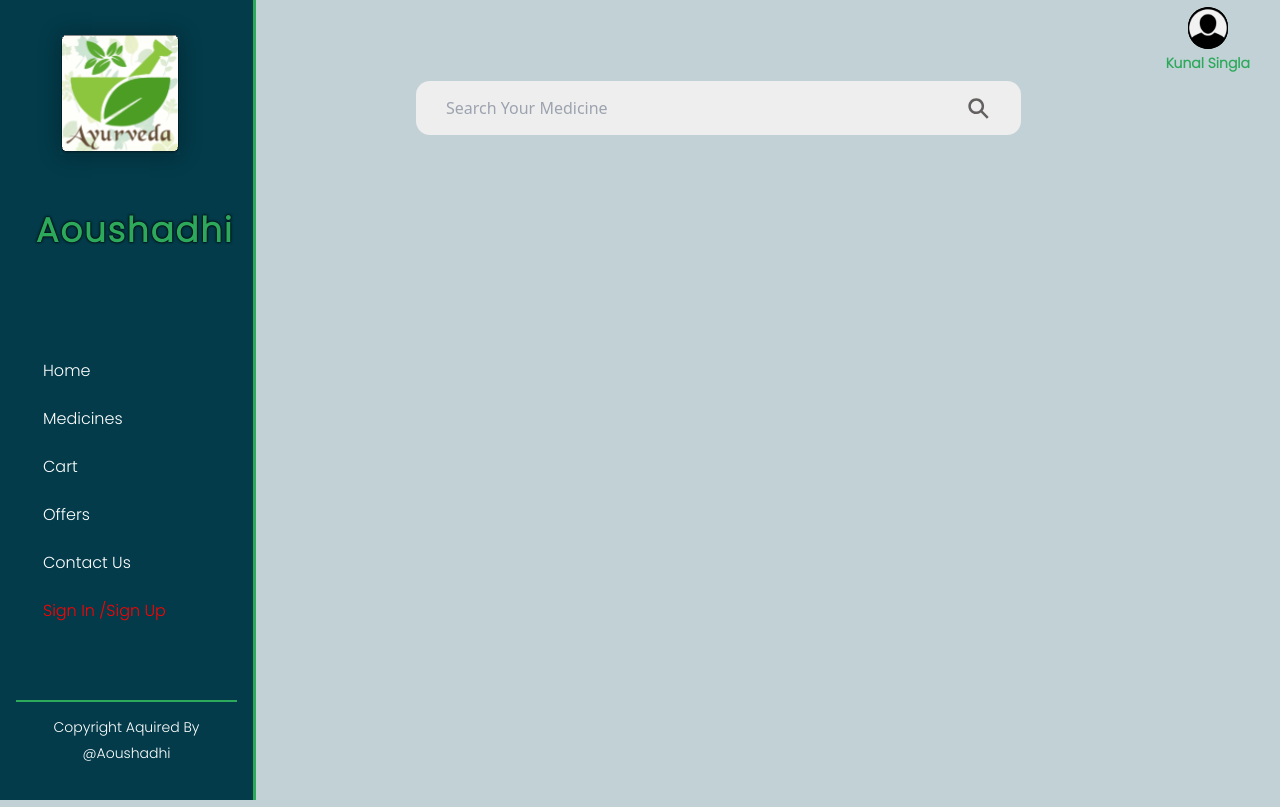
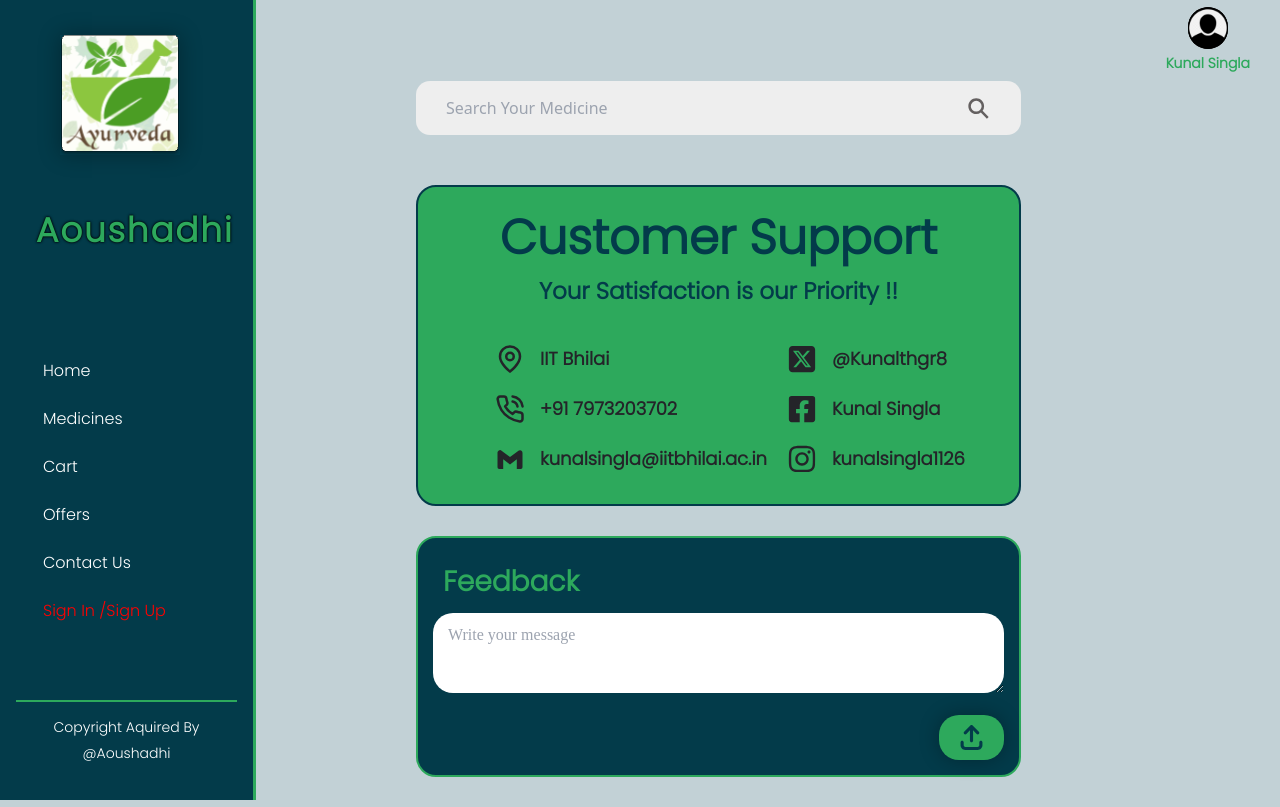
Before and after one commit to lalitmohit/Aoushadi-Frontend, a React (Create React App) app: page / in a window 1280 px wide. Built offline with nearby package versions, Linux system fonts and the light colour scheme; the HTML template or start-up script is replaced by a standard one.

Commit message:
Contact Page Done

```diff
--- a/src/App.js
+++ b/src/App.js
@@ -4,6 +4,7 @@
 import TopBar from "./Components/Client/TopBar/TopBar";
 import SearchBar from "./Components/Client/SearchBar/SearchBar";
 import "./App.css";
+import Contact from "./Components/Client/Contact/Contact";
 
 function App() {
   const [logined, setLogined] = useState(true);
@@ -17,7 +18,7 @@
           <div className="content ">
             <TopBar username={`${logined?"Kunal Singla":"Sign In"}`}/>
             <SearchBar/>
-            {/* <h2>Main Content</h2> */}
+            < Contact/>
           </div>
         </>
       ) : (
--- /dev/null
+++ b/src/Components/Client/Contact/Contact.css
@@ -0,0 +1,132 @@
+:root {
+    --main-bg-color: #033b4a;
+    --accent-color: #2da95c;
+    --light-bg-color: #646060;
+    --button-hover-color: #10847e;
+    --text-color: #646060;
+    --border-color: white;
+  }
+
+  .Contact {
+    display: flex;
+    justify-content: center;
+    margin-top: 50px;
+    padding-left: 10%;
+    flex-direction: column;
+    font-family: "Poppins";
+    gap: 30px;
+  }
+
+  .Customer-Contact {
+    display: flex;
+    flex-direction: column;
+    justify-content: center;
+    align-items: center;
+    background-color: var(--accent-color);
+    width: 70%;
+    border-radius: 20px;
+    border: 2px solid var(--main-bg-color);
+    padding: 15px;
+  }
+
+  .Title-Customer {
+    display: flex;
+    justify-content: center;
+    align-items: center;
+    flex-direction: column;
+    color: var(--main-bg-color);
+  }
+  .Title-Customer h1 {
+    font-size: 48px;
+    font-weight: 800;
+  }
+  .Title-Customer h2 {
+    font-size: 23px;
+    font-weight: 600;
+  }
+
+  .Contact-Support {
+    display: flex;
+    justify-content: space-between;
+    width: 80%;
+    margin: 10px;
+    margin-top: 30px;
+    cursor: pointer;
+  }
+
+  .Vertical-Contact {
+    display: flex;
+    gap: 10px;
+    flex-direction: column;
+    justify-content: space-between;
+    margin-right: 10px;
+  }
+
+  .Individual-Contact {
+    margin: 5px;
+    display: flex;
+    font-size: 18px;
+    align-items: center;
+    gap: 15px;
+    color: #242429;
+    font-weight: 600;
+  }
+
+  .Individual-Contact svg {
+    font-size: 30px;
+  }
+
+  .Feedback-Contact {
+    background-color: var(--main-bg-color);
+    border-radius: 20px;
+    width: 70%;
+    padding: 15px;
+    flex-direction: column;
+    border: 2px solid var(--accent-color);
+    margin-bottom: 30px;
+  }
+
+  .Title-Feedback {
+    color: var(--accent-color);
+    font-size: 28px;
+    margin: 10px;
+    margin-top: 8px;
+    font-weight: 600;
+  }
+
+  .Feedback-Contact textarea {
+    width: 100%;
+    border-radius: 20px;
+    height: 80px;
+    margin-bottom: 15px;
+    color: var(--main-bg-color);
+    font-family: cursive;
+    border: none;
+    padding-top: 10px;
+    padding-left: 15px;
+  }
+  .Feedback-Contact textarea:focus {
+    outline: none;
+  }
+
+  .Submit-Feedback {
+    font-size: 25px;
+    display: flex;
+    justify-content: flex-end;
+    align-items: center;
+    width: 100%;
+  }
+  .Submit-Feedback button {
+    background-color: var(--accent-color);
+    padding: 10px 20px;
+    border-radius: 20px;
+    color: var(--main-bg-color);
+    box-shadow: 0 0 20px rgba(0, 0, 0, 0.3);
+    transition: transform 0.3s ease-in-out;
+  }
+
+  .Submit-Feedback button:hover {
+    transform: scale(1.1);
+    background-color: var(--accent-color);
+    color: var(--main-bg-color);
+  }
--- /dev/null
+++ b/src/Components/Client/Contact/Contact.jsx
@@ -0,0 +1,55 @@
+import React from "react";
+import "./Contact.css";
+import { LuPhoneCall } from "react-icons/lu";
+import { BiLogoGmail } from "react-icons/bi";
+import { GrLocation } from "react-icons/gr";
+import { FaSquareXTwitter } from "react-icons/fa6";
+import { FaFacebookSquare } from "react-icons/fa";
+import { FaInstagram } from "react-icons/fa";
+import { FaArrowUpFromBracket } from "react-icons/fa6";
+
+const ContactInfo = ({ icon, text }) => (
+  <div className="Individual-Contact">
+    {icon}
+    <a href="#">{text}</a>
+  </div>
+);
+
+const Contact = () => {
+  return (
+    <div className="Contact">
+      <div className="Customer-Contact">
+        <header className="Title-Customer">
+          <h1>Customer Support</h1>
+          <h2>Your Satisfaction is our Priority !!</h2>
+        </header>
+        <div className="Contact-Support">
+          <div className="Vertical-Contact">
+            <ContactInfo icon={<GrLocation />} text="IIT Bhilai" />
+            <ContactInfo icon={<LuPhoneCall />} text="+91 7973203702" />
+            <ContactInfo
+              icon={<BiLogoGmail />}
+              text="kunalsingla@iitbhilai.ac.in"
+            />
+          </div>
+          <div className="Vertical-Contact">
+            <ContactInfo icon={<FaSquareXTwitter />} text="@Kunalthgr8" />
+            <ContactInfo icon={<FaFacebookSquare />} text="Kunal Singla" />
+            <ContactInfo icon={<FaInstagram />} text="kunalsingla1126" />
+          </div>
+        </div>
+      </div>
+      <div className="Feedback-Contact">
+        <div className="Title-Feedback">Feedback</div>
+        <textarea placeholder="Write your message" />
+        <div className="Submit-Feedback">
+          <button type="submit">
+            <FaArrowUpFromBracket />
+          </button>
+        </div>
+      </div>
+    </div>
+  );
+};
+
+export default Contact;
```
